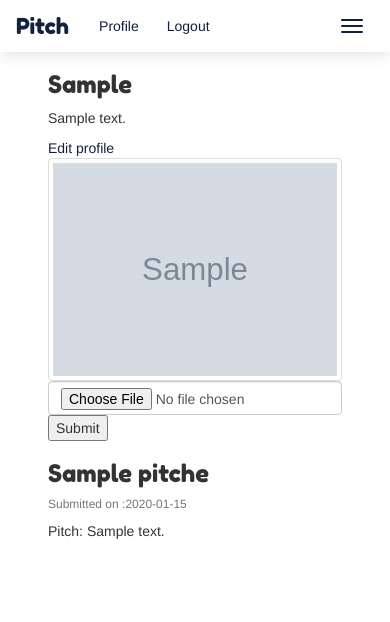
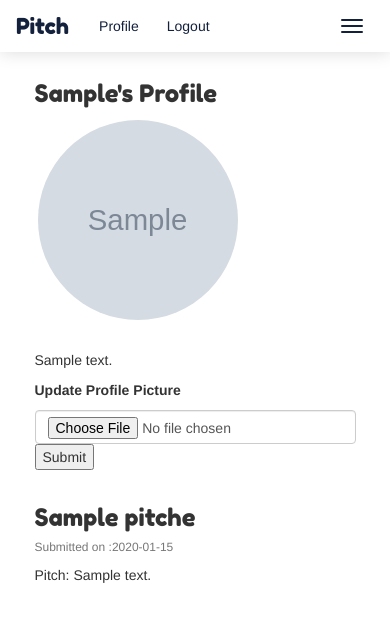
Before and after one commit to lornakamau/pitch, a Flask app: a page that uses app/templates/profile/profile.html in a window 390 px wide. Shown: the top 622 px of the page. Run offline with Flask 2, Linux system fonts and the light colour scheme; a user stored in the database is signed in; tables that the repository leaves empty hold one stand-in row (values such as "Sample post"); grey boxes marked "Sample" are stand-in pictures; some libraries are stand-ins or nearby versions.

Commit message:
style profile page

```diff
--- a/app/static/css/index.css
+++ b/app/static/css/index.css
@@ -8,7 +8,7 @@
 
 img {
     width: 100%;
-    height: 95vh;
+    height: 100vh;
     object-fit: cover;
 }
 
--- /dev/null
+++ b/app/static/css/profile.css
@@ -0,0 +1,14 @@
+img{
+    border-radius: 100px;
+    width: 200px;
+    height: 200px;
+    object-fit: cover;
+    margin: 1%;
+    margin-bottom: 3%;
+}
+.pitches{
+    padding-top: 4%;
+}
+.row{
+    padding-top: 2%;
+}
--- a/app/templates/profile/profile.html
+++ b/app/templates/profile/profile.html
@@ -1,54 +1,48 @@
 {% extends 'base.html'%}
-
+{% block styles%}
+{{ super() }}
+<link rel="stylesheet" href="{{url_for('static',filename='css/profile.css')}}" type="text/css">
+{% endblock styles%}
 {% block content %}
-<div class="container">
+<div class="container-fluid">
   <div class="row">
     <!-- displaying  Username-->
-  <div class="col-md-4">
-    <h3> {{user.username| capitalize}} </h3>
-
+    <div class="col-md-2"></div>
+    <div class="col-md-3 text-left">
+      <h3> {{user.username| capitalize}}'s Profile </h3>
+      {% if user.profile_pic_path %}
+      <img src="{{url_for('static',filename=user.profile_pic_path)}}" alt=""><br><br>
+      {%else%}
+      <p><b>No profile picture</b></p>
+      {% endif %}
       <!--Displaying user bio-->
       {% if user.bio %}
       <p> {{user.bio}}</p>
       {%else%}
-      <p> {{user.username| capitalize}} has no bio </p>
+      <p><b>You have no bio.</b></p>
+      {% if user == current_user %}
+      <a href="{{url_for('main.update_profile',uname=user.username)}}">Edit Bio</a><br><br>
       {% endif %}
+      {% endif %}
+      <p><b>Update Profile Picture</b></p>
       {% if user == current_user %}
-    <a href="{{url_for('main.update_profile',uname=user.username)}}">Edit profile</a>
-{% endif %}
-  </div>
-
-  <!--Display profile photo-->
-  <div class="col-md-4">
-    {% if user.profile_pic_path %}
-
-    <img src="{{url_for('static',filename=user.profile_pic_path)}}" alt="" class="img-thumbnail">
-
-    {%else%}
-    <p>No profile picture</p>
-
-    {% endif %}
-
-        {% if user == current_user %}
-    <form  action="{{url_for('main.update_pic',uname=user.username)}}" method="post" enctype = "multipart/form-data">
-
-      <input type="file"  name="photo" class="form-control" required>
+      <form action="{{url_for('main.update_pic',uname=user.username)}}" method="post" enctype="multipart/form-data">
+        <input type="file" name="photo" class="form-control" required>
         <input type="submit">
       </form>
       {% endif %}
     </div>
-  <div class="col-md-4">
+    <div class="col-md-1"></div>
+    <div class="col-md-4 pitches">
       {% if pitches%}
       <div id='card' class="">
         {% for pitch in pitches %}
-
         <div class="card ">
           <div class="mx-auto card-body">
             <h3 class="card-title">{{pitch.title}}</h3>
             <h6 class="card-subtitle mb-2 text-muted">Submitted on :{{pitch.posted.strftime('%Y-%m-%d')}}</h6>
             <p class="card-text">Pitch: {{pitch.pitch_content}}</p>
           </div>
-
         </div>
         {% endfor %}
       </div>
@@ -56,6 +50,7 @@
       <p>You have no pitches</p>
       {%endif%}
     </div>
+    <div class="col-md-2"></div>
   </div>
 </div>
 {% endblock %}
--- a/app/templates/profile/update.html
+++ b/app/templates/profile/update.html
@@ -2,7 +2,7 @@
 {% import 'bootstrap/wtf.html' as wtf %}
 
 {% block content %}
-<div class="container">
+<div class="container form">
   {{wtf.quick_form(form)}}
 </div>
 {% endblock %}
```
Also changed, not shown: app/templates/categories.html (+21 -7 lines), app/templates/index.html (+0 -51 lines), app/static/photos/bitch.jpg (added). Lines whose indentation alone changed are shown as unchanged.
